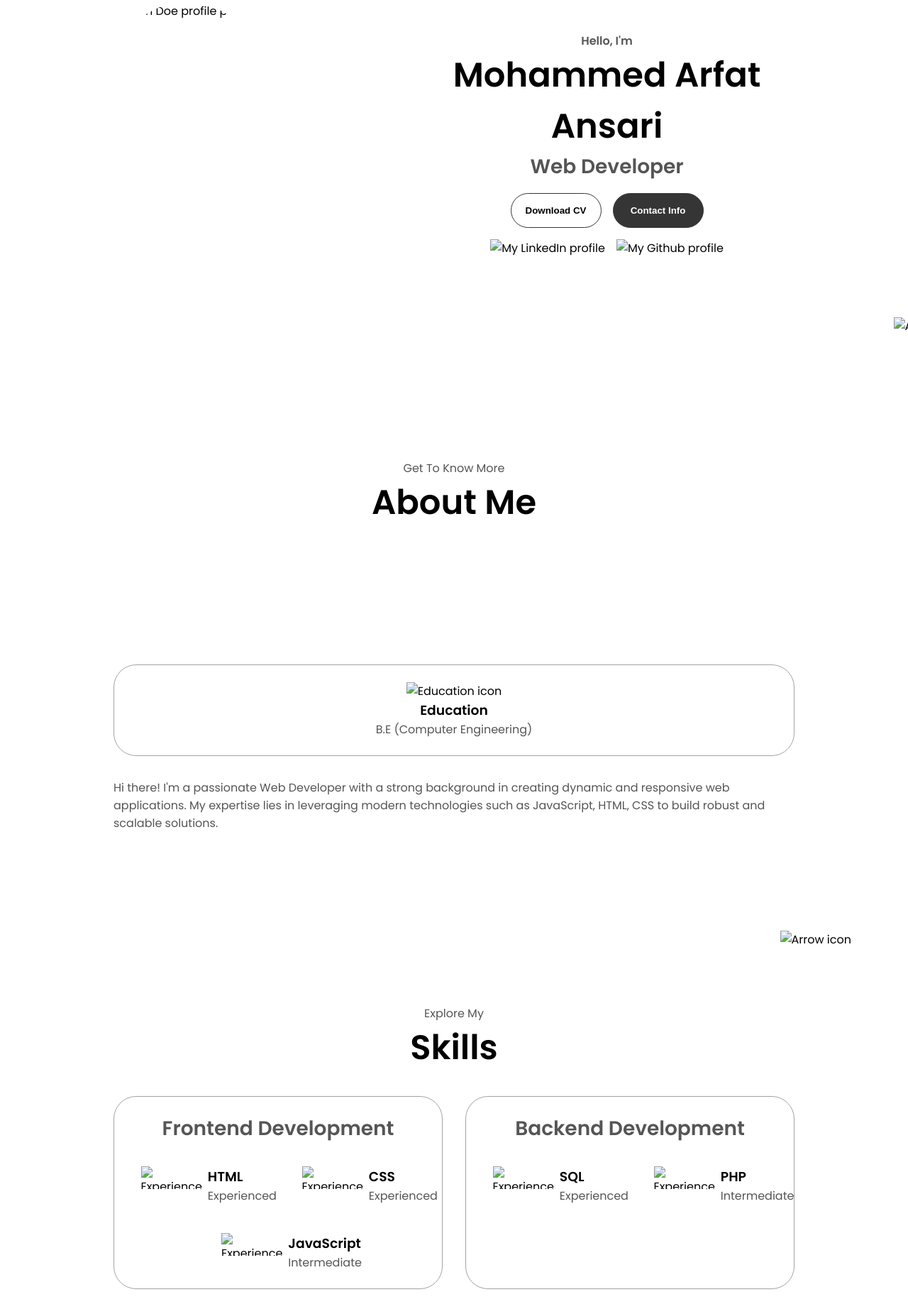
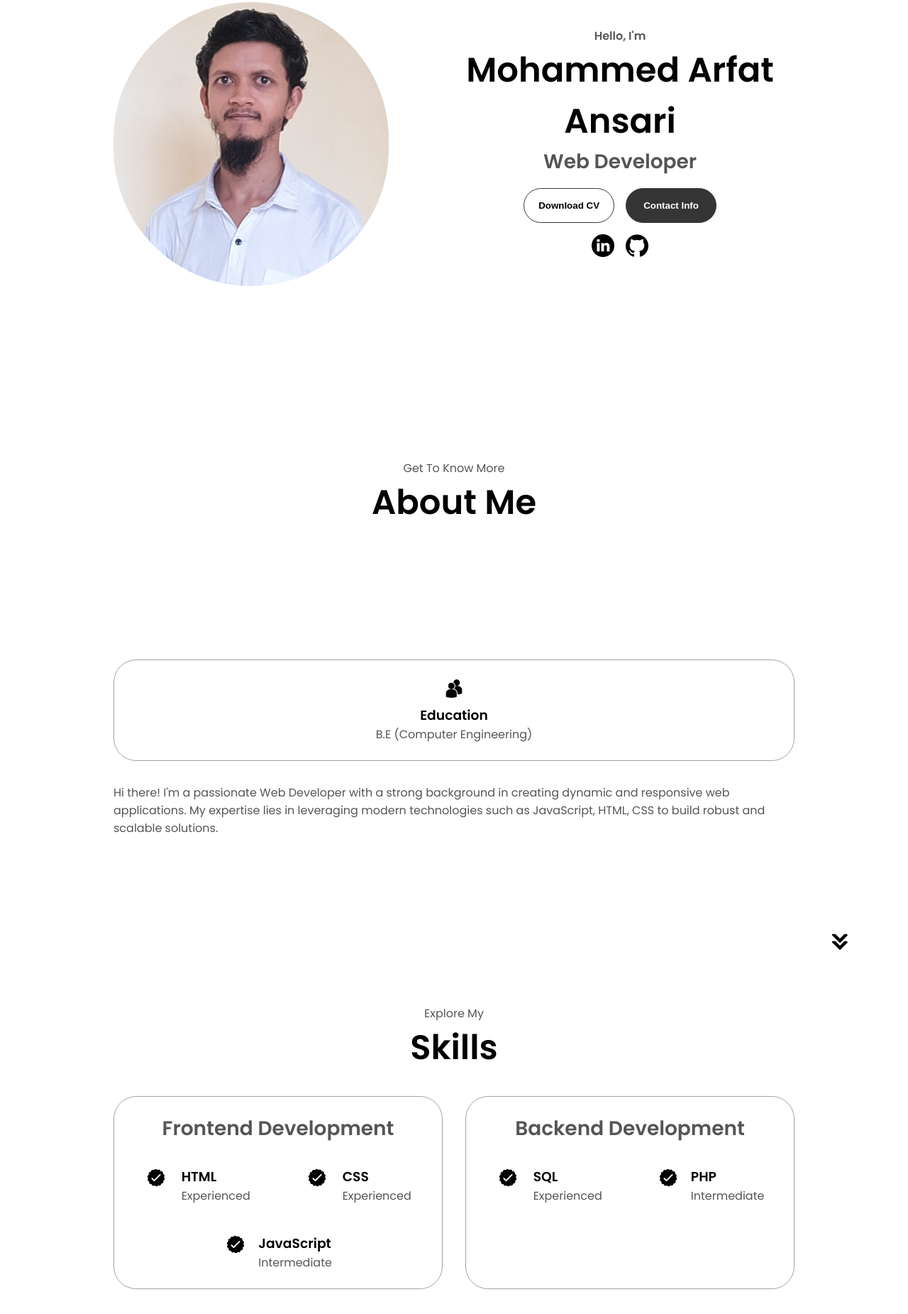
Before and after one commit to er-md-arfat/My-Portfolio, a website: page index.html in a window 1280 px wide. Shown: the part 281-2132 px from the top of the page at 71% size. Drawn offline with Linux system fonts and the light colour scheme.

Commit message:
Update index.html

```diff
--- a/index.html
+++ b/index.html
@@ -40,14 +40,14 @@
   </nav>
   <section id="profile">
     <div class="section__pic-container">
-      <img src="./assets/profile-pic.jpg" alt="John Doe profile picture" />
+      <img src="profile-pic.jpg" alt="John Doe profile picture" />
     </div>
     <div class="section__text">
       <p class="section__text__p1">Hello, I'm</p>
       <h1 class="title">Mohammed Arfat Ansari</h1>
       <p class="section__text__p2">Web Developer</p>
       <div class="btn-container">
-        <button class="btn btn-color-2" onclick="window.open('./assets/resume.pdf')">
+        <button class="btn btn-color-2" onclick="window.open('resume.pdf')">
           Download CV
         </button>
         <button class="btn btn-color-1" onclick="location.href='./#contact'">
@@ -56,10 +56,10 @@
       </div>
       <div id="socials-container">
 		<a href="https://www.linkedin.com/in/mohammedarfat" target="_blank">
-			<img src="./assets/linkedin.png" alt="My LinkedIn profile" class="icon"/>
+			<img src="linkedin.png" alt="My LinkedIn profile" class="icon"/>
 		</a>
 		<a href="https://github.com/er-md-arfat" target="_blank">
-			<img src="./assets/github.png" alt="My Github profile" class="icon"/>
+			<img src="github.png" alt="My Github profile" class="icon"/>
 		</a>
       </div>
     </div>
@@ -69,13 +69,13 @@
     <h1 class="title">About Me</h1>
     <div class="section-container">
       <!-- <div class="section__pic-container">
-        <img src="./assets/about-pic.png" alt="Profile picture" class="about-pic" />
+        <img src="about-pic.png" alt="Profile picture" class="about-pic" />
       </div> -->
       <div class="about-details-container">
         <div class="about-containers">
 
           <div class="details-container">
-            <img src="./assets/education.png" alt="Education icon" class="icon" />
+            <img src="education.png" alt="Education icon" class="icon" />
             <h3>Education</h3>
             <p>B.E (Computer Engineering)</p>
           </div>
@@ -88,7 +88,7 @@
         </div>
       </div>
     </div>
-    <img src="./assets/arrow.png" alt="Arrow icon" class="icon arrow" onclick="location.href='./#experience'" />
+    <img src="arrow.png" alt="Arrow icon" class="icon arrow" onclick="location.href='./#experience'" />
   </section>
   <section id="skills">
     <p class="section__text__p1">Explore My</p>
@@ -99,21 +99,21 @@
           <h2 class="experience-sub-title">Frontend Development</h2>
           <div class="article-container">
             <article>
-              <img src="./assets/checkmark.png" alt="Experience icon" class="icon" />
+              <img src="checkmark.png" alt="Experience icon" class="icon" />
               <div>
                 <h3>HTML</h3>
                 <p>Experienced</p>
               </div>
             </article>
             <article>
-              <img src="./assets/checkmark.png" alt="Experience icon" class="icon" />
+              <img src="checkmark.png" alt="Experience icon" class="icon" />
               <div>
                 <h3>CSS</h3>
                 <p>Experienced</p>
               </div>
             </article>
             <article>
-              <img src="./assets/checkmark.png" alt="Experience icon" class="icon" />
+              <img src="checkmark.png" alt="Experience icon" class="icon" />
               <div>
                 <h3>JavaScript</h3>
                 <p>Intermediate</p>
@@ -125,14 +125,14 @@
           <h2 class="experience-sub-title">Backend Development</h2>
           <div class="article-container">
             <article>
-              <img src="./assets/checkmark.png" alt="Experience icon" class="icon" />
+              <img src="checkmark.png" alt="Experience icon" class="icon" />
               <div>
                 <h3>SQL</h3>
                 <p>Experienced</p>
               </div>
             </article>
             <article>
-              <img src="./assets/checkmark.png" alt="Experience icon" class="icon" />
+              <img src="checkmark.png" alt="Experience icon" class="icon" />
               <div>
                 <h3>PHP</h3>
                 <p>Intermediate</p>
@@ -142,7 +142,7 @@
         </div>
       </div>
     </div>
-    <img src="./assets/arrow.png" alt="Arrow icon" class="icon arrow" onclick="location.href='./#projects'" />
+    <img src="arrow.png" alt="Arrow icon" class="icon arrow" onclick="location.href='./#projects'" />
   </section>
   <section id="projects">
     <p class="section__text__p1">Browse My Recent</p>
@@ -151,7 +151,7 @@
       <div class="about-containers">
         <div class="details-container color-container">
           <div class="article-container">
-            <img src="./assets/project1.jpeg" alt="Project 1" class="project-img" />
+            <img src="project1.jpeg" alt="Project 1" class="project-img" />
           </div>
           <h2 class="experience-sub-title project-title">Age Calculator</h2>
           <div class="btn-container">
@@ -169,7 +169,7 @@
         </div>
         <div class="details-container color-container">
           <div class="article-container">
-            <img src="./assets/project2.jpeg" alt="Project 2" class="project-img" />
+            <img src="project2.jpeg" alt="Project 2" class="project-img" />
           </div>
           <h2 class="experience-sub-title project-title">Notepad</h2>
           <div class="btn-container">
@@ -187,7 +187,7 @@
         </div>
         <div class="details-container color-container">
           <div class="article-container">
-            <img src="./assets/project3.png" alt="Project 3" class="project-img" />
+            <img src="project3.png" alt="Project 3" class="project-img" />
           </div>
           <h2 class="experience-sub-title project-title">Snake Game</h2>
           <div class="btn-container">
@@ -205,18 +205,18 @@
         </div>
       </div>
     </div>
-    <img src="./assets/arrow.png" alt="Arrow icon" class="icon arrow" onclick="location.href='./#contact'" />
+    <img src="arrow.png" alt="Arrow icon" class="icon arrow" onclick="location.href='./#contact'" />
   </section>
   <section id="contact">
     <p class="section__text__p1">Get in Touch</p>
     <h1 class="title">Contact Me</h1>
     <div class="contact-info-upper-container">
       <div class="contact-info-container">
-        <img src="./assets/email.png" alt="Email icon" class="icon contact-icon email-icon" />
+        <img src="email.png" alt="Email icon" class="icon contact-icon email-icon" />
         <p><a href="mailto:vikashraj041013@gmail.com" target="_blank">arfat7088@gmail.com</a></p>
       </div>
       <div class="contact-info-container">
-        <img src="./assets/linkedin.png" alt="LinkedIn icon" class="icon contact-icon" />
+        <img src="linkedin.png" alt="LinkedIn icon" class="icon contact-icon" />
         <p><a href="https://www.linkedin.com/in/mohammedarfat" target="_blank">LinkedIn</a></p>
       </div>
     </div>
```
